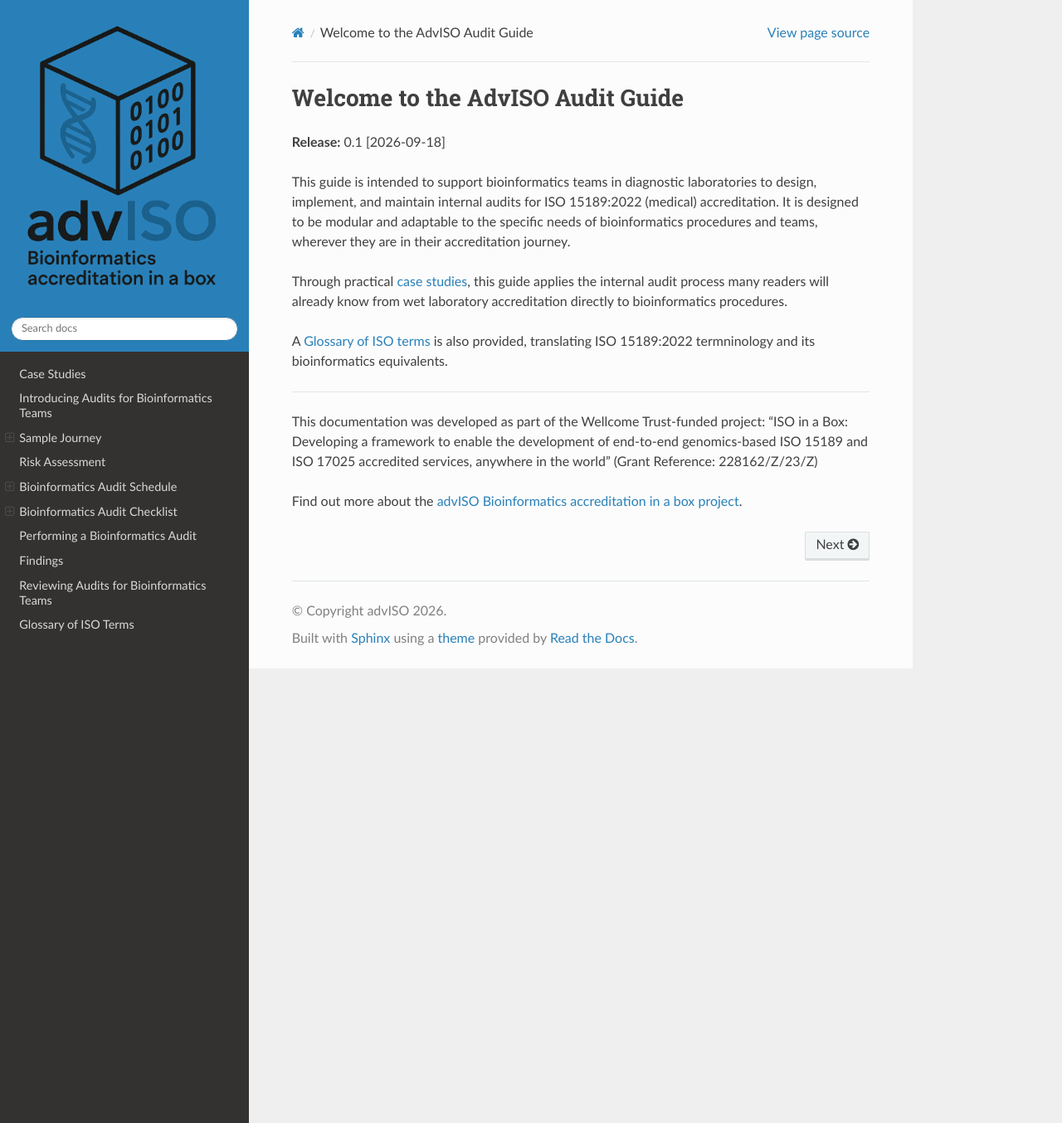
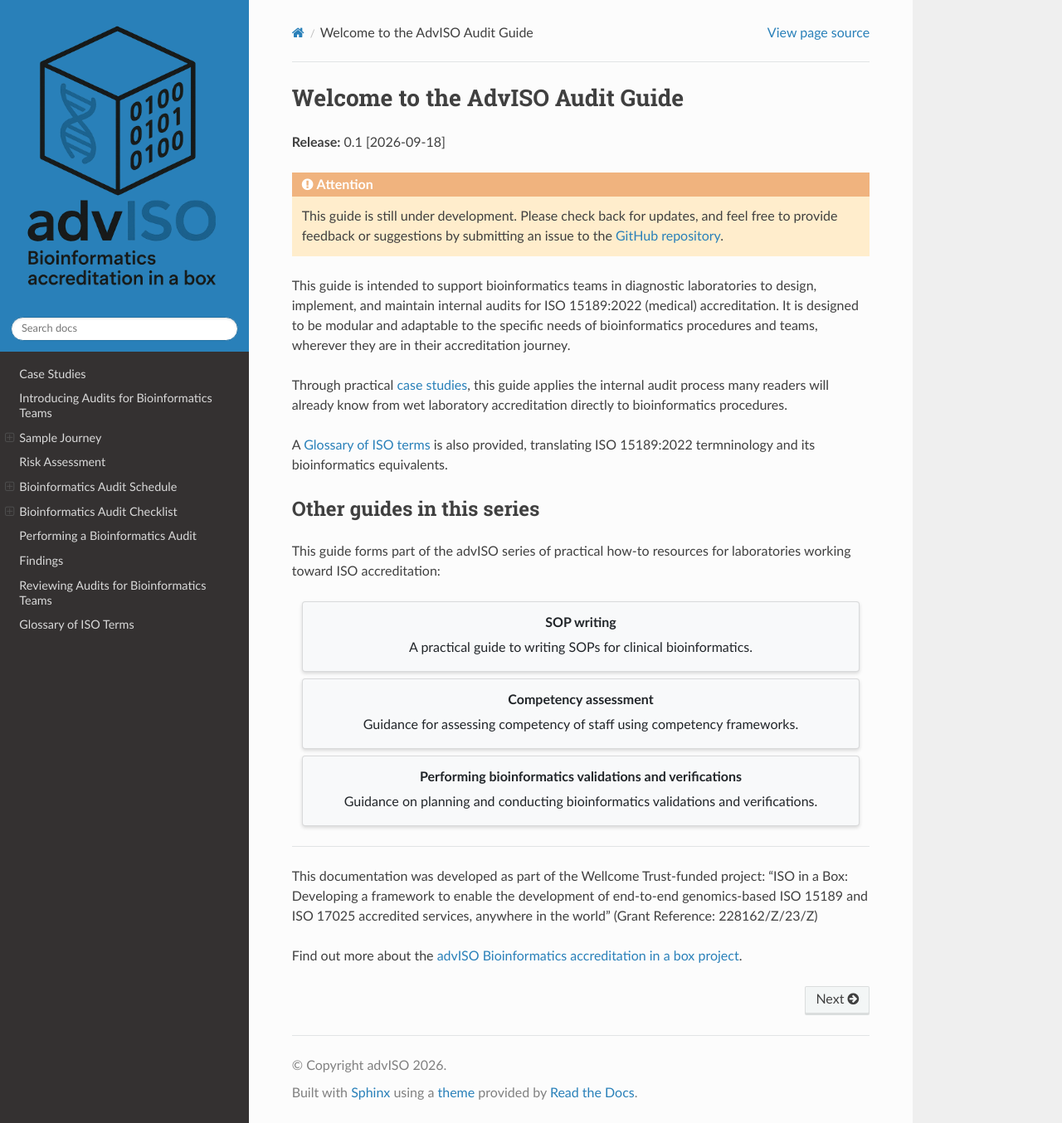
Before and after one commit to advISO-project/advISO_audit_guide, a Sphinx documentation site: the page built from docs/source/index.rst, in a window 1280 px wide and 1354 px high. Shown: the whole window at 83% size. Built offline with Sphinx 7.4.7 and the Read the Docs theme 3.1.0, drawn with Linux system fonts in a browser that asks for light colours.

Commit message:
add attention sign

```diff
--- a/docs/source/index.rst
+++ b/docs/source/index.rst
@@ -2,12 +2,47 @@ Welcome to the AdvISO Audit Guide
 =================================
 
 **Release:** |release| [|today|]
+
+..  attention::
+
+   This guide is still under development. Please check back for updates, and feel free to provide feedback or suggestions by submitting an issue to the `GitHub repository <https://github.com/advISO-project/advISO_audit_guide/issues>`_.
 
 This guide is intended to support bioinformatics teams in diagnostic laboratories to design, implement, and maintain internal audits for ISO 15189:2022 (medical) accreditation. It is designed to be modular and adaptable to the specific needs of bioinformatics procedures and teams, wherever they are in their accreditation journey.
 
 Through practical :ref:`case studies <case_studies>`, this guide applies the internal audit process many readers will already know from wet laboratory accreditation directly to bioinformatics procedures.
 
 A :ref:`Glossary of ISO terms <glossary>` is also provided, translating ISO 15189:2022 termninology and its bioinformatics equivalents.
+
+Other guides in this series
+-----------------------------
+This guide forms part of the advISO series of practical how-to resources for laboratories working toward ISO accreditation:
+
+.. grid:: 1
+   :gutter: 2
+
+   .. grid-item-card:: SOP writing
+      :class-card: sd-bg-light sd-text-dark
+      :link: https://adviso-sop-guide.readthedocs.io/en/latest/
+      :link-type: url
+      :text-align: center
+
+      A practical guide to writing SOPs for clinical bioinformatics.
+
+   .. grid-item-card:: Competency assessment
+      :class-card: sd-bg-light sd-text-dark
+      :link: https://adviso-competency-guide.readthedocs.io/en/latest/
+      :link-type: url
+      :text-align: center
+
+      Guidance for assessing competency of staff using competency frameworks.
+
+   .. grid-item-card:: Performing bioinformatics validations and verifications
+      :class-card: sd-bg-light sd-text-dark
+      :link: https://adviso-validation-guide.readthedocs.io/en/latest/
+      :link-type: url
+      :text-align: center
+
+      Guidance on planning and conducting bioinformatics validations and verifications.
 
 -------------------
 
```
Also changed, not shown: docs/source/audit_guide/checklist.rst (+4 -5 lines).
